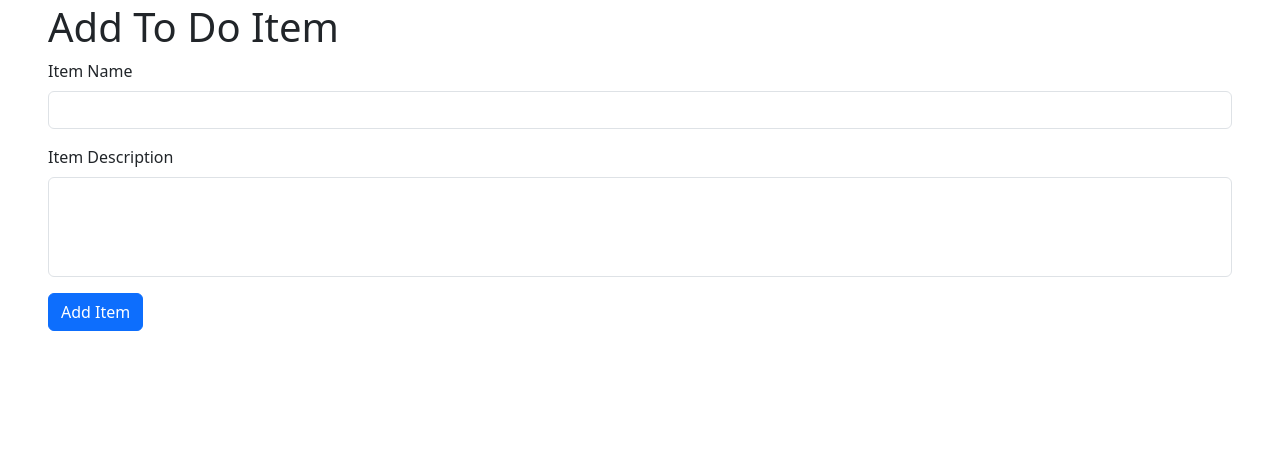
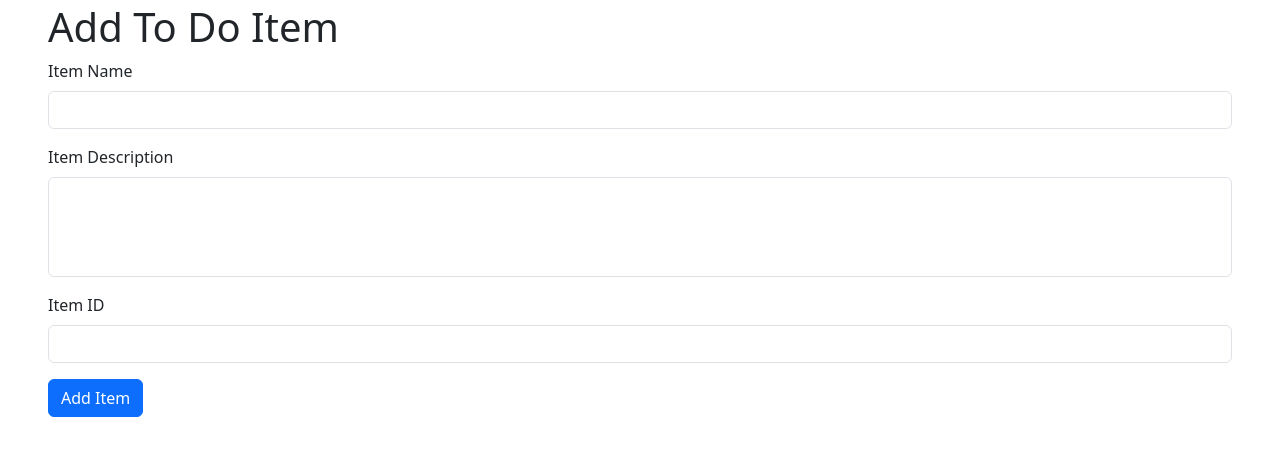
Before and after one commit to vishalbairwapyd/tutedude_assignment4, a Flask app: page / in a window 1280 px wide. Shown: the part 45-501 px from the top of the page. Run offline with Flask 3, Linux system fonts and the light colour scheme.

Commit message:
Add one more field User ID

```diff
--- a/development/frontend/templates/to_do.html
+++ b/development/frontend/templates/to_do.html
@@ -15,11 +15,16 @@
         <form class="row g-3">
             <div class="col-12">
                 <label for="inputAddress" class="form-label">Item Name</label>
-                <input type="text" name="item_name" class="form-control" id="inputAddress" placeholder="">
+                <input type="text" name="itemName" class="form-control" id="inputAddress" placeholder="">
             </div>
             <div class="col-12">
                 <label for="inputAddress2" class="form-label">Item Description</label>
-                <input type="text" name="item_description" class="form-control"  id="floatingTextarea2" style="height: 100px">
+                <input type="text" name="itemDescription" class="form-control"  id="floatingTextarea2" style="height: 100px">
+            </div>
+
+            <div class="col-12">
+                <label for="Item ID" class="form-label">Item ID</label>
+                <input type="text" name="itemId" class="form-control" id="Item ID" placeholder="">
             </div>
 
 
```
